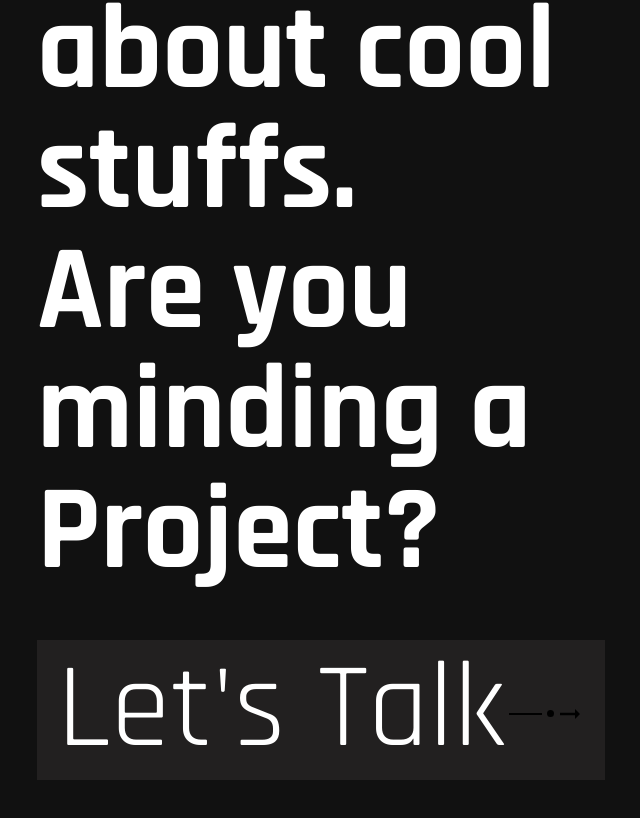
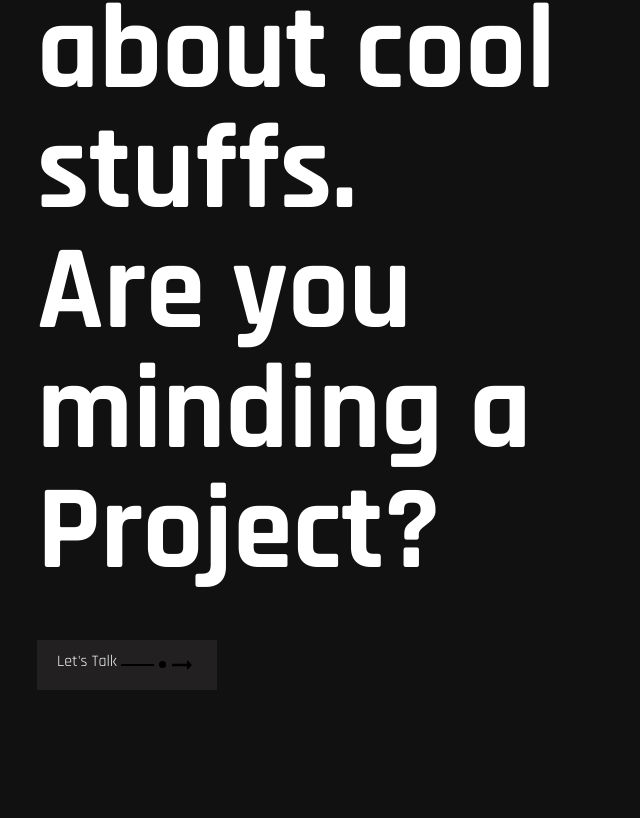
Before and after one commit to lamilekan263/devL, a React (Create React App) app: page / in a window 1280 px wide. Shown: the part 2923-3741 px from the top of the page, without its empty margins (48-688 px from the left). After the commit the page ends 3661 px from the top, so only its background shows below. Built offline with nearby package versions, Linux system fonts and the light colour scheme.

Commit message:
fixed the button

```diff
--- a/src/components/contact/Contact.css
+++ b/src/components/contact/Contact.css
@@ -5,11 +5,16 @@
     line-height: 1;
 
 }
+.contactPage a{
+    text-decoration: none;
+
+}
 .contactPage button{
     padding: 10px 20px;
     border: none;
     background-color: #222020;
     color: white;
+
 }
 .contactPage button:hover{
 
--- a/src/components/contact/Contact.js
+++ b/src/components/contact/Contact.js
@@ -20,8 +20,9 @@ const Contact = () => {
             <br />
             <span>Project?</span>
             <br />
+          </h1>
           <a href="mailto:lamilekan263@gmail.com">
-              <button className="mt-5">
+            <button className="mt-5 d-flex">
               {" "}
               Let's Talk
               <img
@@ -31,7 +32,6 @@ const Contact = () => {
               />
             </button>
           </a>
-          </h1>
         </div>
         <div></div>
       </div>
```
Also changed, not shown: 1 other file (tests, documents, lock files or other folders). Lines whose indentation alone changed are shown as unchanged.
